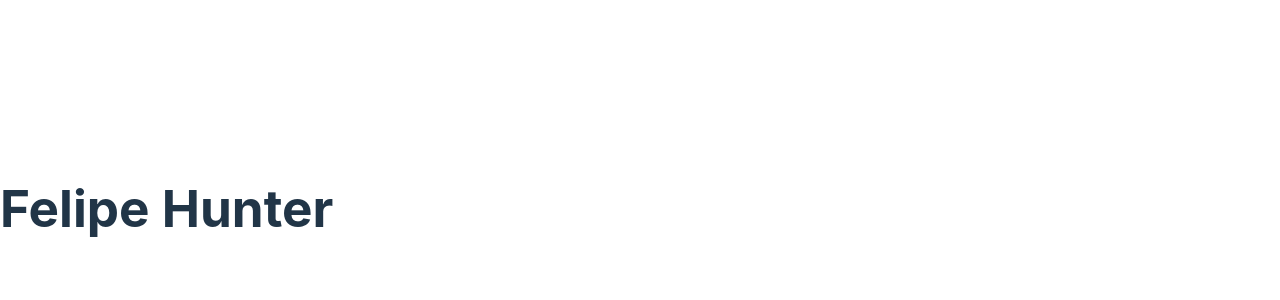
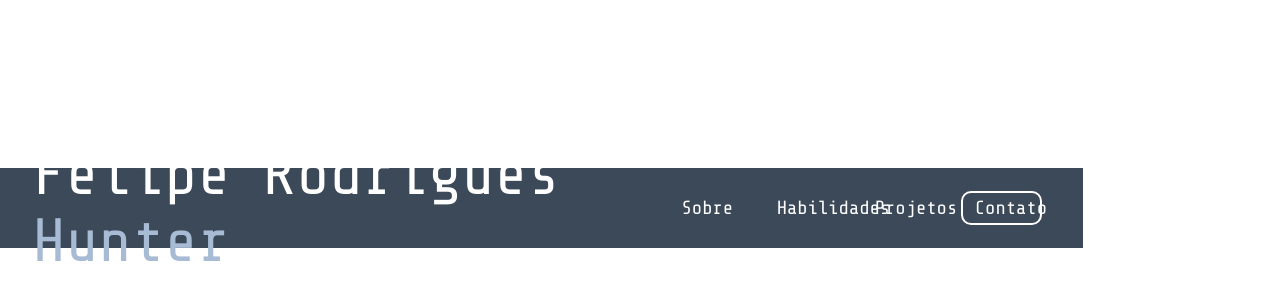
Before and after one commit to FeHunter/Felipe-Rodrigues-Hunter, a React (Vite) app: page / in a window 1280 px wide. Shown: the part 192-492 px from the top of the page. Built offline with nearby package versions, Linux system fonts and the light colour scheme.

Commit message:
Layout do Header completo.

```diff
--- a/src/App.css
+++ b/src/App.css
@@ -1,6 +1,14 @@
+@import url('https://fonts.googleapis.com/css2?family=Share+Tech+Mono&display=swap');
+@import url('https://fonts.googleapis.com/css2?family=IBM+Plex+Serif&display=swap');
+
 * {
-  font-family: 1em;
-  padding: 0;
-  margin: 0;
+  font-family: 'Share Tech Mono', monospace;
+  font-size: 1.03em;
+  padding: 0px;
+  margin: 0px;
   box-sizing: border-box;
 }
+
+.AppSection {
+  background-color: #010D00;
+}
--- a/src/App.jsx
+++ b/src/App.jsx
@@ -1,9 +1,10 @@
 import './App.css'
+import { Header } from './components/default/Header/Header'
 
 function App() {
   return (
-    <section>
-      <h1>Felipe Hunter</h1>
+    <section className='AppSection'>
+      <Header/>
     </section>
   )
 }
--- /dev/null
+++ b/src/components/default/Buttons/Buttons.jsx
@@ -0,0 +1,9 @@
+import style from './Buttons.module.css';
+
+export function DefaultButton ({ label, onClick, width }){
+    return <button className={style.DefaultButton} style={{ width: width }} onClick={onClick} >{label}</button>;
+}
+
+export function BorderButton ({ label, onClick, width }){
+    return <button className={style.BorderButton} style={{ width: width }} onClick={onClick} >{label}</button>;
+}
--- /dev/null
+++ b/src/components/default/Buttons/Buttons.module.css
@@ -0,0 +1,33 @@
+.DefaultButton {
+    border: none;
+    padding: 1% 3%;
+    margin: 2%;
+    background-color: transparent;
+    color: white;
+    font-size: 1em;
+    transition: .1s;
+}
+.DefaultButton:hover {
+    font-size: 1.1em;
+    color: gold;
+    cursor: pointer;
+    transition: .1s;
+}
+
+.BorderButton {
+    border: 2px solid white;
+    border-radius: 10px;
+    padding: 1% 3%;
+    margin: 2%;
+    background-color: transparent;
+    color: white;
+    font-size: 1em;
+    transition: .1s;
+}
+
+.BorderButton:hover {
+    cursor: pointer;
+    color: gold;
+    border: 2px solid gold;
+    box-shadow: 1px 1px 2px gold;
+}
--- a/src/components/default/Header/Header.jsx
+++ b/src/components/default/Header/Header.jsx
@@ -1,10 +1,17 @@
+import { BorderButton, DefaultButton } from '../Buttons/Buttons';
 import style from './Header.module.css';
 
 export function Header () {
     return (
-        <header>
-            <div>
-                <h1>Felipe Rodrigues <span>Hunter</span></h1>
+        <header className={style.container}>
+            <div className={style.titleContainer}>
+                <h1>Felipe Rodrigues <span className={style.subtitle}>Hunter</span></h1>
+            </div>
+            <div className={style.buttonsContainer}>
+                <DefaultButton label={"Sobre"} width={"20%"} />
+                <DefaultButton label={"Habilidades"} width={"20%"} />
+                <DefaultButton label={"Projetos"} width={"20%"} />
+                <BorderButton label={"Contato"} width={"20%"} />
             </div>
         </header>
     );
--- a/src/components/default/Header/Header.module.css
+++ b/src/components/default/Header/Header.module.css
@@ -0,0 +1,26 @@
+.container {
+    display: flex;
+    justify-content: space-between;
+    align-items: center;
+    width: 100%;
+    height: 80px;
+    padding: 1% 3%;
+    background-color: #3C4959;
+    color: white;
+}
+
+.titleContainer {
+    display: flex;
+}
+
+.subtitle {
+    font-size: 1em;
+    color: #a7bbd4;
+    font-style: italic;
+}
+
+.buttonsContainer {
+    display: flex;
+    justify-content: flex-end;
+    width: 50%;
+}
```
